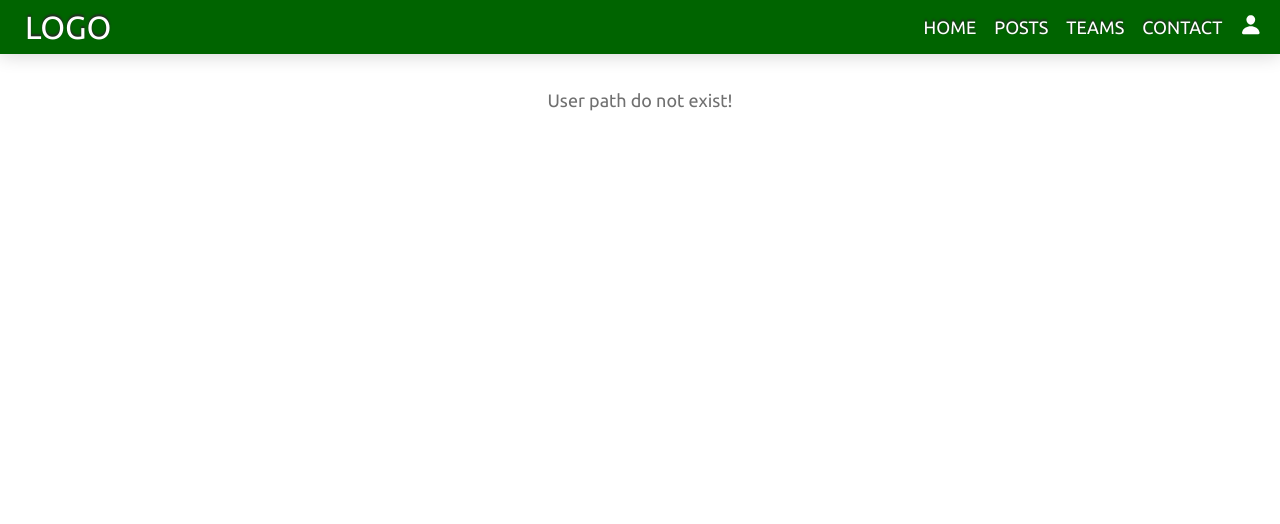
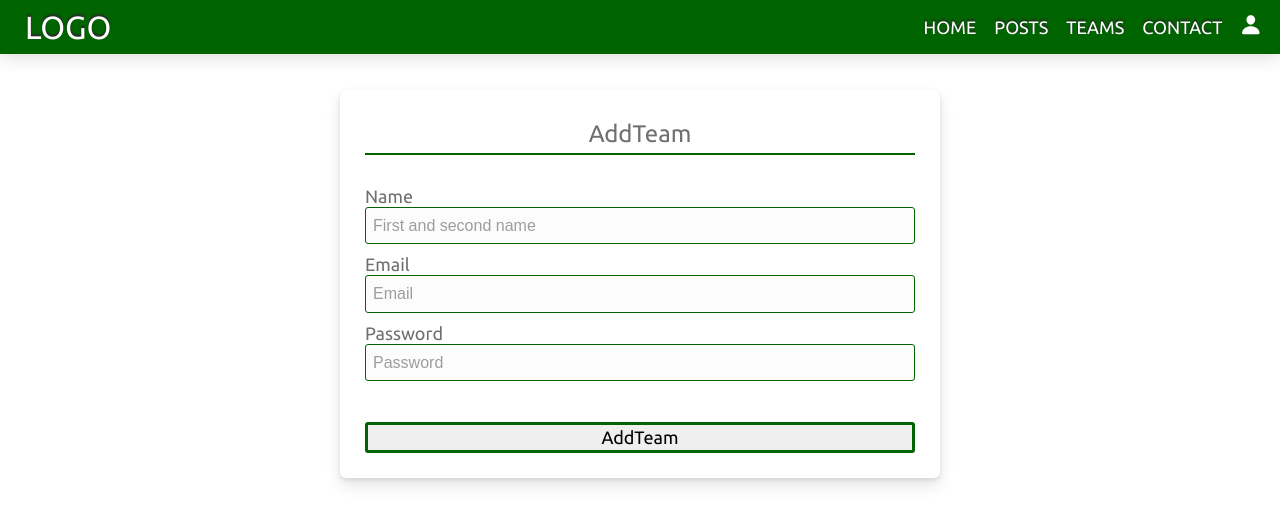
Before and after one commit to tomaszsojka/football-matches-organizer, a React (Create React App) app in the folder fmo-front-reactjs/: page /user/teams/add-team in a window 1280 px wide. Shown: the top 524 px of the page. Built offline with nearby package versions, Linux system fonts and the light colour scheme; sample sign-in values are in the browser's storage.

Commit message:
Add team button connected to new component

```diff
--- a/fmo-front-reactjs/src/App.js
+++ b/fmo-front-reactjs/src/App.js
@@ -8,6 +8,7 @@ import UserRoot from "./components/Pages/UserPages/UserRoot";
 import Posts from "./components/Pages/UserPages/Posts";
 import Profile from "./components/Pages/UserPages/Profile";
 import Teams from "./components/Pages/UserPages/Teams/Teams";
+import AddTeam from "./components/Pages/UserPages/Teams/AddTeam";
 
 import Error from "./components/Pages/Error";
 
@@ -47,6 +48,9 @@ function App() {
               <Route exact path={"/user/teams"}>
                 <Teams/>
               </Route>
+              <Route exact path={"/user/teams/add-team"}>
+                <AddTeam/>
+              </Route>
               <Error message={"User path do not exist!"}/>
             </Switch>
           </UserRoot>
--- a/fmo-front-reactjs/src/components/Pages/GuestPages/AccessAccount.js
+++ b/fmo-front-reactjs/src/components/Pages/GuestPages/AccessAccount.js
@@ -2,7 +2,7 @@ import React from "react";
 
 import "./GuestPage.css";
 import Login from "./Login";
-import AddDocument from "./AddDocument";
+import AddAccount from "./AddAccount";
 
 
 class AccessAccount extends React.Component {
@@ -40,7 +40,7 @@ class AccessAccount extends React.Component {
                     </div>
                 </div>
                 {this.state.isLoginOpen && <Login/>}
-                {this.state.isRegisterOpen && <AddDocument title="Register" docType="user" submitRedirect={this.showLoginBox.bind(this)}/>}
+                {this.state.isRegisterOpen && <AddAccount title="Register" docType="user" submitRedirect={this.showLoginBox.bind(this)}/>}
             </div>
         );
     }
--- a/fmo-front-reactjs/src/components/Pages/GuestPages/AddDocument.js
+++ b/fmo-front-reactjs/src/components/Pages/GuestPages/AddAccount.js
@@ -5,7 +5,7 @@ import sendHttpRequest from "../../../Fetch/useFetch"
 /**
  * class for register and adding another documents to db like teams
  */
-class AddAccountForm extends React.Component {
+class AddAccount extends React.Component {
 //TODO if we have time password strength bar
     constructor(props) {
         super(props);
@@ -178,4 +178,4 @@ class AddAccountForm extends React.Component {
     }
 }
 
-export default AddAccountForm;
+export default AddAccount;
--- a/fmo-front-reactjs/src/components/Pages/UserPages/Profile.js
+++ b/fmo-front-reactjs/src/components/Pages/UserPages/Profile.js
@@ -62,7 +62,7 @@ class Profile extends React.Component {
         // this.setState({token : auth.getToken()});
 
         return (
-            <div className="main-container central-container profile-container">
+            <div className="main-container profile-container central-container ">
 
                 <div className="boxContainer">
                     <div className="boxContainer-header bottomBorder">
--- /dev/null
+++ b/fmo-front-reactjs/src/components/Pages/UserPages/Teams/AddTeam.js
@@ -0,0 +1,35 @@
+import React from "react";
+import "../../GuestPages/GuestPage.css";
+import AddAccount from "../../GuestPages/AddAccount";
+import { Redirect } from "react-router-dom";
+
+
+class AddTeam extends React.Component {
+
+    constructor(props) {
+        super(props);
+        this.state = {
+            isRedirect : false
+        };
+    }
+
+    redirectToTeamList() {
+        this.setState({
+            isRedirect : true
+        });
+    }
+
+    render() {
+        if(this.state.isRedirect) {
+            <Redirect to={"/user/teams"}/>
+        } else {
+            return(
+                <div className="main-container central-container">
+                    <AddAccount title="AddTeam" docType="user" submitRedirect={this.redirectToTeamList.bind(this)}/>
+                </div>
+            );
+        }
+    }
+}
+
+export default AddTeam;
--- a/fmo-front-reactjs/src/components/Pages/UserPages/Teams/Teams.js
+++ b/fmo-front-reactjs/src/components/Pages/UserPages/Teams/Teams.js
@@ -15,6 +15,7 @@ class Teams extends React.Component {
         this.state = {
             token : "",
             isRedirect: false,
+            isAddTeamRedir: false,
             teams : [],
             userId : ""
         };
@@ -36,9 +37,15 @@ class Teams extends React.Component {
         this.setState({isRedirect : true});
     }
 
+    addTeamRedirect() {
+        this.setState({isAddTeamRedir : true});
+    }
+
     render() {
         if(this.state.isRedirect) {
             return <Redirect to={"/"}/>;
+        } else if(this.state.isAddTeamRedir) {
+            return <Redirect to={"/user/teams/add-team"}/>;
         } else {
             return (
                 <div className="main-container central-container">
@@ -48,7 +55,7 @@ class Teams extends React.Component {
                         </div>
                         <TeamsList teams={this.state.teams} userId={this.state.userId} onTeamClick={() => this.teamRedirect()}/>
                         <div className="flex teamsBox">
-                            <button className="teamBtn addTeamBtn">
+                            <button className="teamBtn addTeamBtn" onClick={() => this.addTeamRedirect()}>
                                 <div className="teamTitle">Add new team</div>
                             </button>
                         </div>
--- a/fmo-front-reactjs/src/index.css
+++ b/fmo-front-reactjs/src/index.css
@@ -85,7 +85,8 @@ ion-icon {
 /* GENERAL CLASSES */
 
 .central-container {
-    margin: 0 auto;
+    margin-left: auto;
+    margin-right: auto;
     width: 95%;
     max-width: 600px;
 }
```
